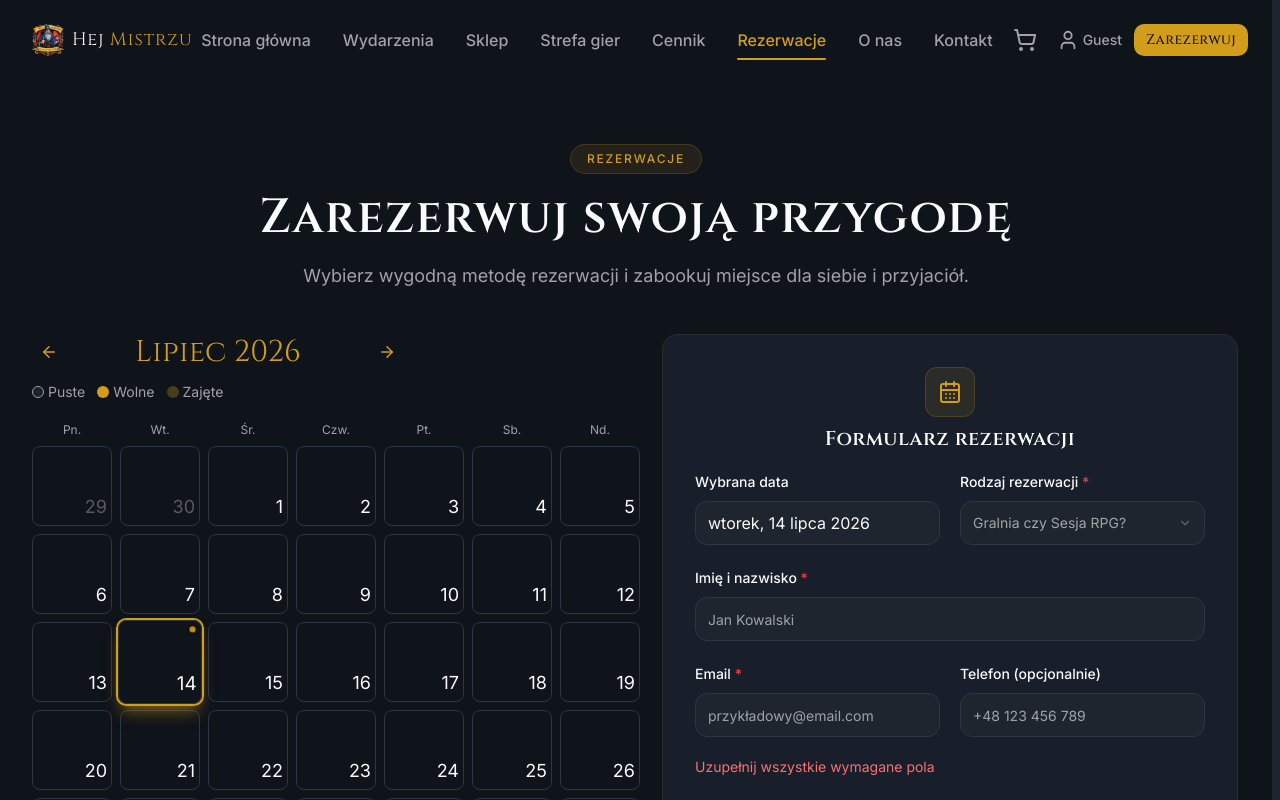
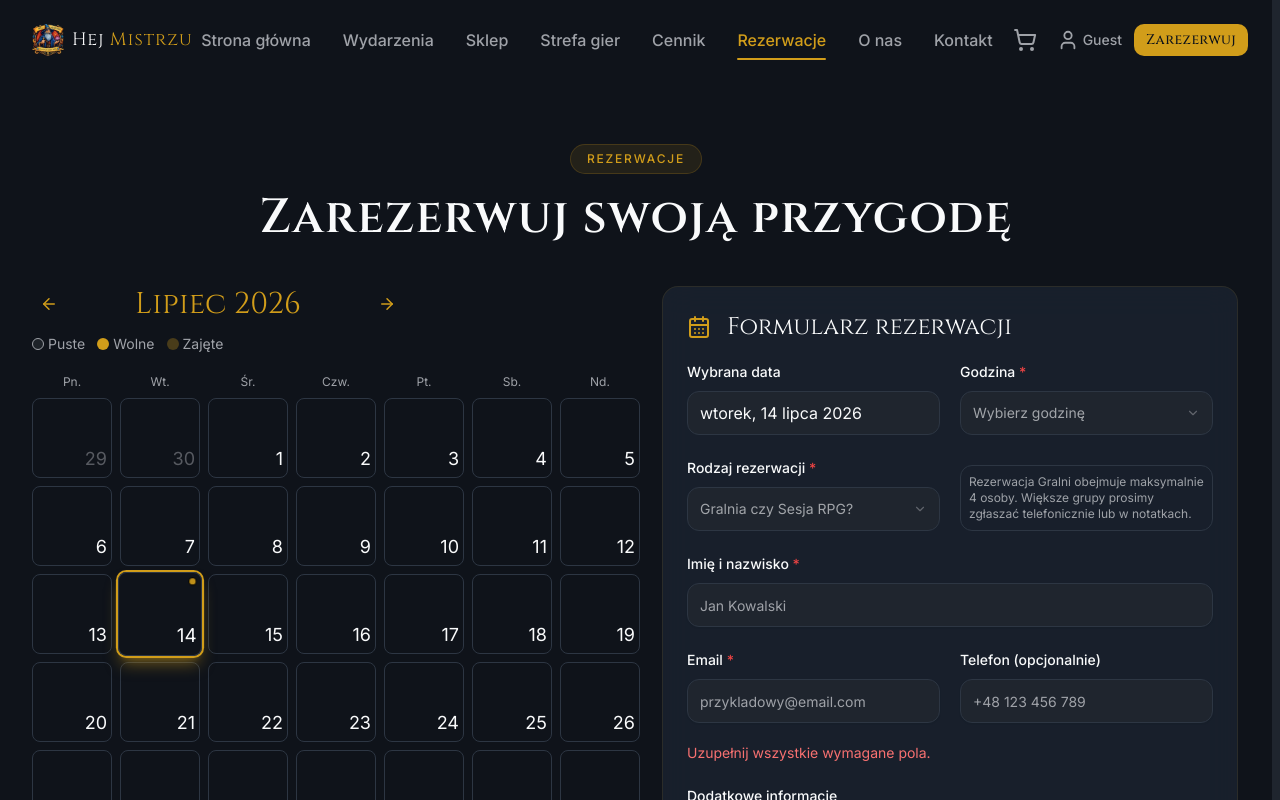
Before and after one commit to WolfZix/HejMistrzu-Beta, a React (Vite) app: page /rezerwacje in a window 1280 px wide. Shown: the top 800 px of the page. Built offline with nearby package versions, Linux system fonts and the light colour scheme.

Commit message:
refactor reservation form

```diff
--- a/src/components/ui/ReservationForm.tsx
+++ b/src/components/ui/ReservationForm.tsx
@@ -21,6 +21,17 @@ export default function ReservationForm({ selectedDate }: ReservationFormProps)
     '3 godziny',
     '5 godzin',
     'Bez limitu'
+  ]
+  const [reservationTime, setReservationTime] = useState("");
+  const [isHourOpen, setIsHourOpen] = useState(false);
+  const hourOptions = [
+    "09:00",
+    "10:00",
+    "11:00",
+    "12:00",
+    "13:00",
+    "14:00",
+    "15:00",
   ]
   const requiresDuration = reservationType === "Sesja RPG";
 
@@ -119,13 +130,11 @@ export default function ReservationForm({ selectedDate }: ReservationFormProps)
       whileInView={{ opacity: 1, y: 0 }}
       viewport={{ once: true }}
       transition={{ duration: 0.5 }}
-      className="glass p-4 rounded-2xl sm:p-8 w-full md:w-[31rem] lg:w-[30rem] xl:w-[36rem] mx-auto border-primary/10"
+      className="glass p-4 rounded-2xl sm:p-6 w-full md:w-[31rem] lg:w-[30rem] xl:w-[36rem] mx-auto border-primary/10"
     >
-      <div className="text-center mb-4">
-        <div className="p-3 rounded-xl bg-primary/10 border border-primary/20 w-fit mx-auto mb-2">
+      <div className="flex items-center gap-4 mb-4">
         <CalendarDays className="w-6 h-6 text-primary" />
-        </div>
-        <h3 className="font-heading text-xl font-bold tracking-wide">Formularz rezerwacji</h3>
+        <h2 className="font-heading text-2xl">Formularz rezerwacji</h2>
       </div>
 
       {submitted ? (
@@ -152,35 +161,100 @@ export default function ReservationForm({ selectedDate }: ReservationFormProps)
                 {formattedDate}
               </div>
             </div>
+
             <div className="space-y-2">
-              <Label className="text-sm font-medium">Rodzaj rezerwacji <span className="text-red-500">*</span></Label>
+              <Label className="text-sm font-medium">
+                Godzina <span className="text-red-500">*</span>
+              </Label>
+
               <div className="relative">
                 <button
                   type="button"
                   onClick={(e) => {
                     e.stopPropagation();
+                    setIsSessionOpen(false);
                     setIsTimeOpen(false);
-                    setIsSessionOpen(prev => !prev)
+                    setIsHourOpen((prev) => !prev);
                   }}
-                  className="bg-card w-full text-left px-3 flex items-center justify-between border border-border text-sm focus:border-primary/50 h-11 rounded-xl "
+                  className="bg-card w-full text-left px-3 flex items-center justify-between border border-border text-sm focus:border-primary/50 h-11 rounded-xl"
+                >
+                  <span className={reservationTime ? "" : "text-foreground/60"}>
+                    {reservationTime || "Wybierz godzinę"}
+                  </span>
+
+                  <ChevronDown
+                    size={14}
+                    className="text-foreground/30"
+                  />
+                </button>
+
+                <AnimatePresence>
+                  {isHourOpen && (
+                    <motion.div
+                      onClick={(e) => e.stopPropagation()}
+                      initial={{ opacity: 0, y: -10 }}
+                      animate={{ opacity: 1, y: 0 }}
+                      exit={{ opacity: 0, y: -10 }}
+                      transition={{ duration: 0.2 }}
+                      className="absolute top-full mt-1 z-50 left-0 w-full text-sm flex flex-col border border-border items-start bg-card rounded-xl p-1"
+                    >
+                      {hourOptions.map((hour) => (
+                        <button
+                          key={hour}
+                          type="button"
+                          className="bg-transparent hover:bg-primary w-full text-left rounded-md p-2 hover:text-black"
+                          onClick={() => {
+                            setReservationTime(hour);
+                            setIsHourOpen(false);
+                          }}
+                        >
+                          {hour}
+                        </button>
+                      ))}
+                    </motion.div>
+                  )}
+                </AnimatePresence>
+              </div>
+            </div>
+          </div>
+          <div className="grid grid-cols-1 sm:grid-cols-2 gap-5">
+            <div className="space-y-2">
+              <Label className="text-sm font-medium">
+                Rodzaj rezerwacji <span className="text-red-500">*</span>
+              </Label>
+
+              <div className="relative">
+                <button
+                  type="button"
+                  onClick={(e) => {
+                    e.stopPropagation();
+                    setIsHourOpen(false);
+                    setIsTimeOpen(false);
+                    setIsSessionOpen((prev) => !prev);
+                  }}
+                  className="bg-card w-full text-left px-3 flex items-center justify-between border border-border text-sm focus:border-primary/50 h-11 rounded-xl"
                 >
                   <span className={reservationType ? "" : "text-foreground/60"}>
                     {reservationType || "Gralnia czy Sesja RPG?"}
                   </span>
-                  <span>
-                    <ChevronDown size={14}  className="text-foreground/30"/>
-                  </span>
+
+                  <ChevronDown
+                    size={14}
+                    className="text-foreground/30"
+                  />
                 </button>
+
                 <AnimatePresence>
                   {isSessionOpen && (
                     <motion.div
                       onClick={(e) => e.stopPropagation()}
-                  initial={{opacity: 0, y: -10}}
-                  animate={{opacity: 1, y: 0}}
-                  exit={{opacity: 0, y: -10}}
-                  transition={{duration: 0.2}}
-                  className="absolute top-full mt-1 z-50 left-0 w-full text-sm flex flex-col border border-border items-start bg-card rounded-xl p-1">
-                    {bookingOptions.map(option => (
+                      initial={{ opacity: 0, y: -10 }}
+                      animate={{ opacity: 1, y: 0 }}
+                      exit={{ opacity: 0, y: -10 }}
+                      transition={{ duration: 0.2 }}
+                      className="absolute top-full mt-1 z-50 left-0 w-full text-sm flex flex-col border border-border items-start bg-card rounded-xl p-1"
+                    >
+                      {bookingOptions.map((option) => (
                         <button
                           key={option}
                           type="button"
@@ -199,50 +273,45 @@ export default function ReservationForm({ selectedDate }: ReservationFormProps)
                 </AnimatePresence>
               </div>
             </div>
-          </div>
-          <div className={`grid grid-cols-1 gap-5 ${requiresDuration ? "sm:grid-cols-2" : ""}`}>
+
+            {requiresDuration ? (
               <div className="space-y-2">
-              <Label className="text-sm font-medium">Imię i nazwisko <span className="text-red-500">*</span></Label>
-              <Input
-              required
-              placeholder="Jan Kowalski"
-              value={formData.fullName}
-              onChange={(e) => handleChange("fullName", e.target.value)}
-              className="bg-card border-border focus:border-primary/50 h-11 rounded-xl" />
-              {errors.fullName && (
-                <p className="text-red-500 text-sm">{errors.fullName}</p>
-              )}
-            </div>
-          {requiresDuration && (
-            <div className="space-y-2">
-              <Label className="text-sm font-medium">Ilość godzin <span className="text-red-500">*</span></Label>
+                <Label className="text-sm font-medium">
+                  Ilość godzin <span className="text-red-500">*</span>
+                </Label>
+
                 <div className="relative">
                   <button
                     type="button"
                     onClick={(e) => {
                       e.stopPropagation();
                       setIsSessionOpen(false);
-                    setIsTimeOpen(prev => !prev)
+                      setIsHourOpen(false);
+                      setIsTimeOpen((prev) => !prev);
                     }}
-                  className="bg-card w-full text-left px-3 flex items-center justify-between border border-border text-sm focus:border-primary/50 h-11 rounded-xl cursor-pointer"
+                    className="bg-card w-full text-left px-3 flex items-center justify-between border border-border text-sm focus:border-primary/50 h-11 rounded-xl"
                   >
                     <span className={duration ? "" : "text-foreground/60"}>
                       {duration || "3h, 5h czy bez limitu?"}
                     </span>
-                  <span>
-                    <ChevronDown size={14}  className="text-foreground/30"/>
-                  </span>
+
+                    <ChevronDown
+                      size={14}
+                      className="text-foreground/30"
+                    />
                   </button>
+
                   <AnimatePresence>
                     {isTimeOpen && (
                       <motion.div
                         onClick={(e) => e.stopPropagation()}
-                    initial={{opacity: 0, y: -10}}
-                    animate={{opacity: 1, y: 0}}
-                    exit={{opacity: 0, y: -10}}
-                    transition={{duration: 0.2}}
-                    className="absolute top-full mt-1 z-50 left-0 w-full text-sm flex flex-col border border-border items-start bg-card rounded-xl p-1">
-                      {durationOptions.map(option => (
+                        initial={{ opacity: 0, y: -10 }}
+                        animate={{ opacity: 1, y: 0 }}
+                        exit={{ opacity: 0, y: -10 }}
+                        transition={{ duration: 0.2 }}
+                        className="absolute top-full mt-1 z-50 left-0 w-full text-sm flex flex-col border border-border items-start bg-card rounded-xl p-1"
+                      >
+                        {durationOptions.map((option) => (
                           <button
                             key={option}
                             type="button"
@@ -260,50 +329,93 @@ export default function ReservationForm({ selectedDate }: ReservationFormProps)
                   </AnimatePresence>
                 </div>
               </div>
+            ) : (
+                <p className=" flex items-center text-xs text-muted-foreground border rounded-lg p-2 mt-auto">
+                  Rezerwacja Gralni obejmuje maksymalnie 4 osoby. Większe grupy prosimy zgłaszać telefonicznie lub w notatkach.
+                </p>
+            )}
+          </div>
+
+          <div className="space-y-2">
+            <Label className="text-sm font-medium">
+              Imię i nazwisko <span className="text-red-500">*</span>
+            </Label>
+
+            <Input
+              required
+              placeholder="Jan Kowalski"
+              value={formData.fullName}
+              onChange={(e) => handleChange("fullName", e.target.value)}
+              className="bg-card border-border focus:border-primary/50 h-11 rounded-xl"
+            />
+
+            {errors.fullName && (
+              <p className="text-red-500 text-sm">{errors.fullName}</p>
             )}
           </div>
           <div className="grid grid-cols-1 sm:grid-cols-2 gap-5">
             <div className="space-y-2">
-              <Label className="text-sm font-medium">Email <span className="text-red-500">*</span></Label>
+              <Label className="text-sm font-medium">
+                Email <span className="text-red-500">*</span>
+              </Label>
+
               <Input
                 required
                 type="email"
-              placeholder="przykładowy@email.com"
+                placeholder="przykladowy@email.com"
                 value={formData.email}
                 onChange={(e) => handleChange("email", e.target.value)}
-              className="bg-card border-border focus:border-primary/50 h-11 rounded-xl" />
+                className="bg-card border-border focus:border-primary/50 h-11 rounded-xl"
+              />
+
               {errors.email && (
                 <p className="text-red-500 text-sm">{errors.email}</p>
               )}
             </div>
+
             <div className="space-y-2">
-              <Label className="text-sm font-medium">Telefon (opcjonalnie)</Label>
+              <Label className="text-sm font-medium">
+                Telefon (opcjonalnie)
+              </Label>
+
               <Input
                 type="text"
                 placeholder="+48 123 456 789"
                 value={formData.phone}
                 onChange={(e) => handleChange("phone", e.target.value)}
-              className="bg-card border-border focus:border-primary/50 h-11 rounded-xl" />
+                className="bg-card border-border focus:border-primary/50 h-11 rounded-xl"
+              />
+
               {errors.phone && (
                 <p className="text-red-500 text-sm">{errors.phone}</p>
               )}
             </div>
           </div>
-          {(!canSubmit) && (
-              <p className="text-sm text-red-400 mt-2 text-left">Uzupełnij wszystkie wymagane pola</p>
+
+          {!canSubmit && (
+            <p className="text-sm text-red-400 text-left">
+              Uzupełnij wszystkie wymagane pola.
+            </p>
           )}
+
           <div className="space-y-2">
-            <Label className="text-sm font-medium">Dodatkowe informacje</Label>
+            <Label className="text-sm font-medium">
+              Dodatkowe informacje
+            </Label>
+
             <Textarea
               placeholder="Napisz, jeśli masz jakieś pytania..."
               value={formData.notes}
               onChange={(e) => handleChange("notes", e.target.value)}
-            className="bg-card border-border focus:border-primary/50 min-h-[50px] rounded-xl" />
+              className="bg-card border-border focus:border-primary/50 min-h-[70px] rounded-xl resize-none"
+            />
           </div>
+
           <Button
             type="submit"
             disabled={!canSubmit}
-          className="w-full bg-primary text-primary-foreground hover:bg-primary/90 font-heading tracking-wider py-6 text-base glow-gold hover:shadow-lg hover:shadow-primary/30 transition-all duration-300 group relative">
+            className="w-full bg-primary text-primary-foreground hover:bg-primary/90 font-heading tracking-wider py-6 text-base glow-gold hover:shadow-lg hover:shadow-primary/30 transition-all duration-300 group"
+          >
             <CalendarDays className="w-5 h-5 mr-2" />
             Wyślij rezerwację
             <ArrowRight className="w-4 h-4 ml-2 group-hover:translate-x-2 transition-transform" />
--- a/src/pages/Reservations.tsx
+++ b/src/pages/Reservations.tsx
@@ -38,7 +38,6 @@ export default function Reservations() {
         <SectionHeader
           badge="Rezerwacje"
           title="Zarezerwuj swoją przygodę"
-          subtitle="Wybierz wygodną metodę rezerwacji i zabookuj miejsce dla siebie i przyjaciół."
         />
         <AnimatePresence>
             <motion.div
```
Lines whose indentation alone changed are shown as unchanged.
